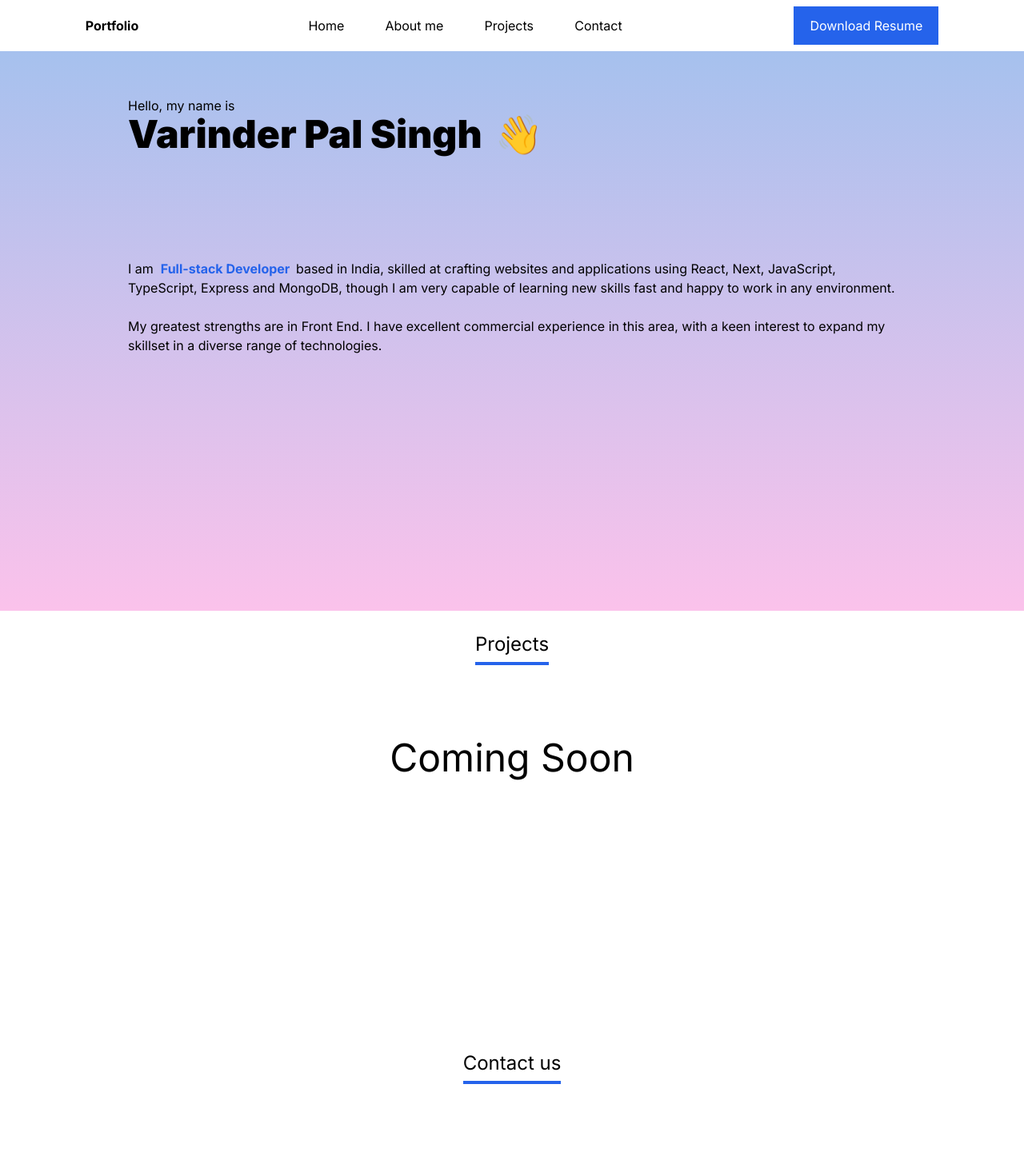
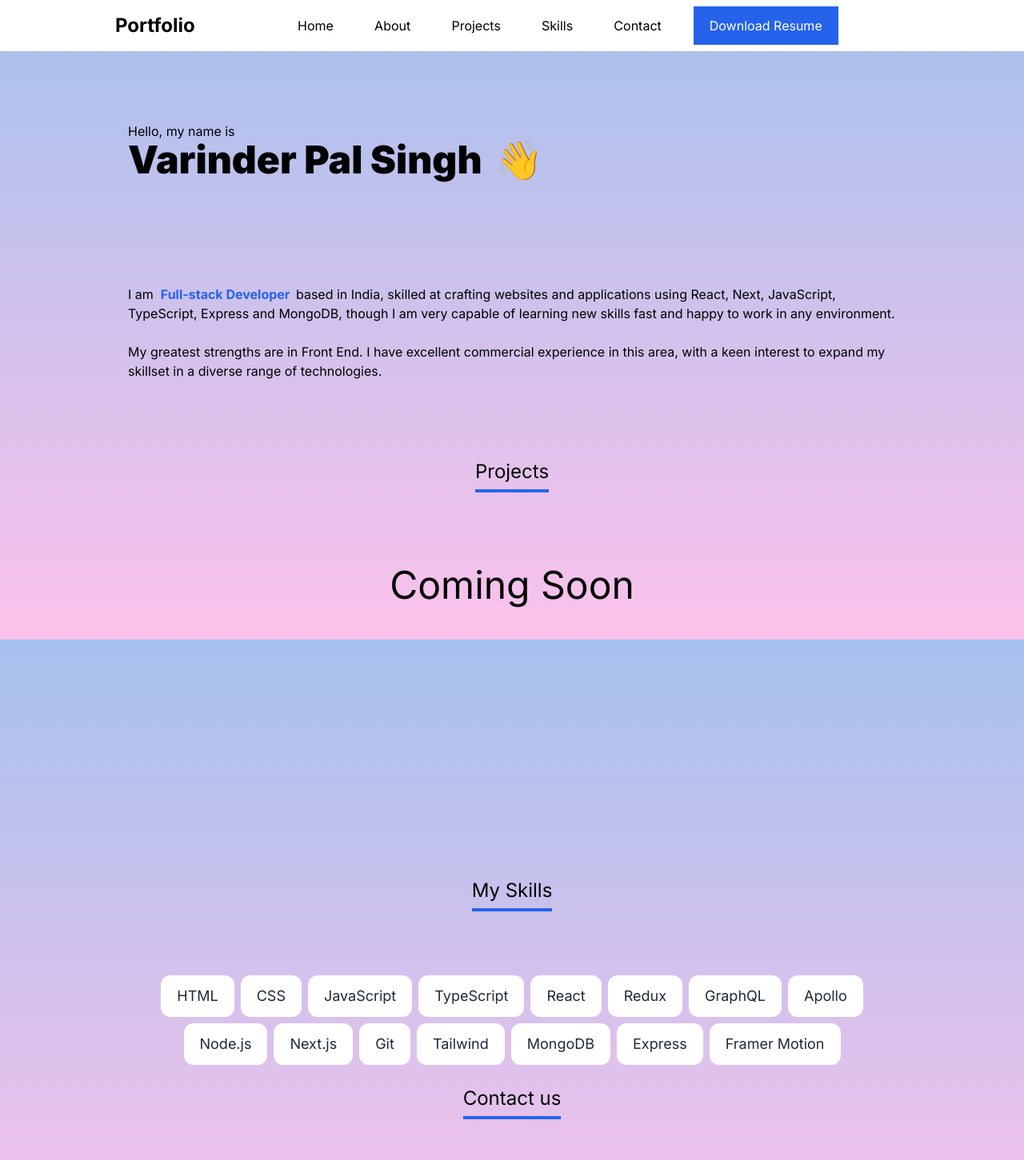
Before and after one commit to Shaju06/my-portfolio, a Next.js app: page / in a window 1280 px wide. Shown: the top 1451 px of the page at 80% size. Built offline with nearby package versions, Linux system fonts and the light colour scheme.

Commit message:
Add some more components

```diff
--- a/app/Components/Header.tsx
+++ b/app/Components/Header.tsx
@@ -2,6 +2,31 @@
 import Link from "next/link";
 import React, { useState } from "react";
 import { HiMenu, HiX } from "react-icons/hi";
+import NavLink from "./NavLink";
+import MobileMenuBar from "./MobileMenuBar";
+
+const navLinks = [
+  {
+    title: 'Home',
+    path: '#home-section'
+  },
+  {
+    title: 'About',
+    path: '#about-me-section'
+  },
+  {
+    title: 'Projects',
+    path: '#project-section'
+  },
+  {
+    title: 'Skills',
+    path: '#my-skills-section'
+  },
+  {
+    title: 'Contact',
+    path: '#my-skills-section'
+  }
+]
 
 const Header = () => {
   const [isMobileMenuOpen, setIsMobileMenuOpen] = useState(false);
@@ -11,34 +36,51 @@ const Header = () => {
   };
 
   return (
-    <header className="bg-white h-16 sticky top-0">
-      <nav className="flex justify-between h-full items-center w-5/6 mx-auto">
-        <div className="w-16">
-          <h1 className="font-bold">Portfolio</h1>
+    // <header className="">
+      <nav className="fixed mx-auto  top-0 left-0 right-0 z-10 bg-white bg-opacity-100">
+      <div className="flex container lg:py-2 items-center justify-between mx-auto px-4 py-2">
+      <h1 className="font-bold text-2xl">Portfolio</h1>
+    <div className="md:hidden">
+{
+  !isMobileMenuOpen ? (
+
+  <div
+  className="w-5 h-5"
+  onClick={() => setIsMobileMenuOpen(true)}
+  >
+    <HiMenu />
     </div>
-        <div className="md:static absolute md:min-h-fit bg-white min-h-[60vh] left-0 top-[9%] md:w-auto w-full flex items-center px-5">
-          <ul className="flex md:gap-[4vw] gap-8 md:flex-row sm:flex-col">
-            <li className="cursor-pointer hover:text-gray-500">
-              <Link href="#home-section">Home</Link>
-            </li>
-            <li className="cursor-pointer hover:text-gray-500">
-              <Link href="#about-me-section">About me</Link>
-            </li>
-            <li className="cursor-pointer hover:text-gray-500">
-              <Link href="#about-me-section">Projects</Link>
-            </li>
-            <li className="cursor-pointer hover:text-gray-500">
-              <Link href="#about-me-section">Contact</Link>
-            </li>
+  ): (
+    <div
+    onClick={() => setIsMobileMenuOpen(false)}
+    >
+ <HiX />
+      </div>
+  )
+
+}
+    </div>
+    <div className="bg-white hidden md:flex justify-center items-center left-0   w-full  px-8">
+      <ul className="flex md:gap-[4vw] gap-8 md:flex-row sm:flex-col px-10">
+      {
+        navLinks.map((item)=> (
+          <NavLink key={item.title} title={item.title} href={item.path} />
+        ))
+      }
       </ul>
-        </div>
       <div>
       <button className="bg-blue-600 text-white px-5 py-3">
         Download Resume
       </button>
     </div>
+    </div>
+
+      </div>
+        {
+          isMobileMenuOpen ? <MobileMenuBar links={navLinks} /> : null
+        }
       </nav>
-    </header>
+    // </header>
   );
 };
 
--- a/app/Components/Hero.tsx
+++ b/app/Components/Hero.tsx
@@ -1,12 +1,13 @@
 import React from "react";
 import Projects from "./Projects";
 import ContactUs from "./Contactus";
+import Skills from "./Skills";
 
 const Hero = () => {
   return (
 	<>
-    <section id='home-section' className="hero pt-14 bg-gradient-to-t from-[#fbc2eb] to-[#a6c1ee] min-h-[700px]">
-		<div className="container min-h-800 ">
+    <section id='home-section' className="mt-24 pt-14">
+		<div className="min-h-800 ">
 		<div className="text-black">
         <p>Hello, my name is</p>
 		<div className='flex flex-row gap-4'>
@@ -26,6 +27,7 @@ const Hero = () => {
 
     </section>
 <Projects />
+<Skills />
 <ContactUs />
 	</>
   );
--- /dev/null
+++ b/app/Components/MobileMenuBar.tsx
@@ -0,0 +1,16 @@
+import React from "react";
+import NavLink from "./NavLink";
+
+
+const MobileMenuBar = ({links}) => {
+
+    return (
+        <ul className=" flex flex-col px-4 py-4 items-center">
+            {
+                links.map((item) => <NavLink key={item.title} href={item.path} title={item.title} />)
+            }
+        </ul>
+    )
+}
+
+export default MobileMenuBar
--- /dev/null
+++ b/app/Components/NavLink.tsx
@@ -0,0 +1,20 @@
+import Link from 'next/link'
+import React from 'react'
+
+
+const NavLink = (props) => {
+
+    const {href, title} = props
+
+    return (
+        <Link
+        href={href}
+        className='hover:text-gray-500'
+        >
+            {title}
+            </Link>
+    )
+
+}
+
+export default NavLink
--- a/app/Components/Projects.tsx
+++ b/app/Components/Projects.tsx
@@ -7,7 +7,7 @@ const Projects = () => {
 
 
     return (
-        <section id='projects' className='text-center mt-6  min-h-[500px]'>
+        <section id='projects' className='text-center mt-[6rem]  min-h-[500px]'>
             <h1 className='text-[24px] border-b-4 border-blue-600 inline-block pb-1 mb-20'>Projects</h1>
             <div className='text-[48px]'>
                 Coming Soon
--- /dev/null
+++ b/app/Components/Skills.tsx
@@ -0,0 +1,49 @@
+'use client'
+
+import React from "react";
+import { skillsSet } from "@/data";
+import { motion } from "framer-motion";
+
+const fadeInAnimationVariants = {
+    initial: {
+      opacity: 0,
+      y: 100,
+    },
+    animate: (index: number) => ({
+      opacity: 1,
+      y: 0,
+      transition: {
+        delay: 0.05 * index,
+      },
+    }),
+  };
+
+const Skills = () => {
+
+    return (
+        <section id='my-skills-section' className="text-center mt-6 ">
+            <h1 className='text-[24px] border-b-4 border-blue-600 inline-block pb-1 mb-20'>My Skills</h1>
+            <ul className="flex flex-wrap justify-center gap-2 text-lg text-gray-800">
+        {skillsSet.map((skill, index) => (
+          <motion.li
+            className="bg-white borderBlack rounded-xl px-5 py-3 dark:bg-white/10 dark:text-white/80"
+            key={index}
+            variants={fadeInAnimationVariants}
+            initial="initial"
+            whileInView="animate"
+            viewport={{
+              once: true,
+            }}
+            custom={index}
+          >
+            {skill}
+          </motion.li>
+        ))}
+      </ul>
+
+        </section>
+    )
+
+}
+
+export default Skills
--- a/app/layout.tsx
+++ b/app/layout.tsx
@@ -19,9 +19,13 @@ export default function RootLayout({
   return (
     <html lang="en">
 
-      <body className={`${inter.className} h-screen `}>
+      <body className={`${inter.className} h-screen bg-gradient-to-t from-[#fbc2eb] to-[#a6c1ee]`}>
       <Header />
-        {children}
+      <section id='body' className=''>
+        <div className='container mx-auto flex'>
+      {children}
+      </div>
+      </section>
         <Footer />
           </body>
 
--- a/app/page.tsx
+++ b/app/page.tsx
@@ -3,7 +3,7 @@ import Hero from './Components/Hero'
 
 export default function Home() {
   return (
-    <main className="">
+    <main className="flex flex-col min-h-screen">
      <Hero />
     </main>
   )
--- /dev/null
+++ b/data.ts
@@ -0,0 +1,17 @@
+export const  skillsSet = [
+    "HTML",
+    "CSS",
+    "JavaScript",
+    "TypeScript",
+    "React",
+    "Redux",
+    "GraphQL",
+    "Apollo",
+    "Node.js",
+    "Next.js",
+    "Git",
+    "Tailwind",
+    "MongoDB",
+    "Express",
+    "Framer Motion",
+  ] as const;
--- a/package.json
+++ b/package.json
@@ -9,6 +9,7 @@
     "lint": "next lint"
   },
   "dependencies": {
+    "framer-motion": "^10.16.5",
     "next": "13.5.6",
     "react": "^18",
     "react-dom": "^18",
```
Also changed, not shown: 1 other file (tests, documents, lock files or other folders). Lines whose indentation alone changed are shown as unchanged.
